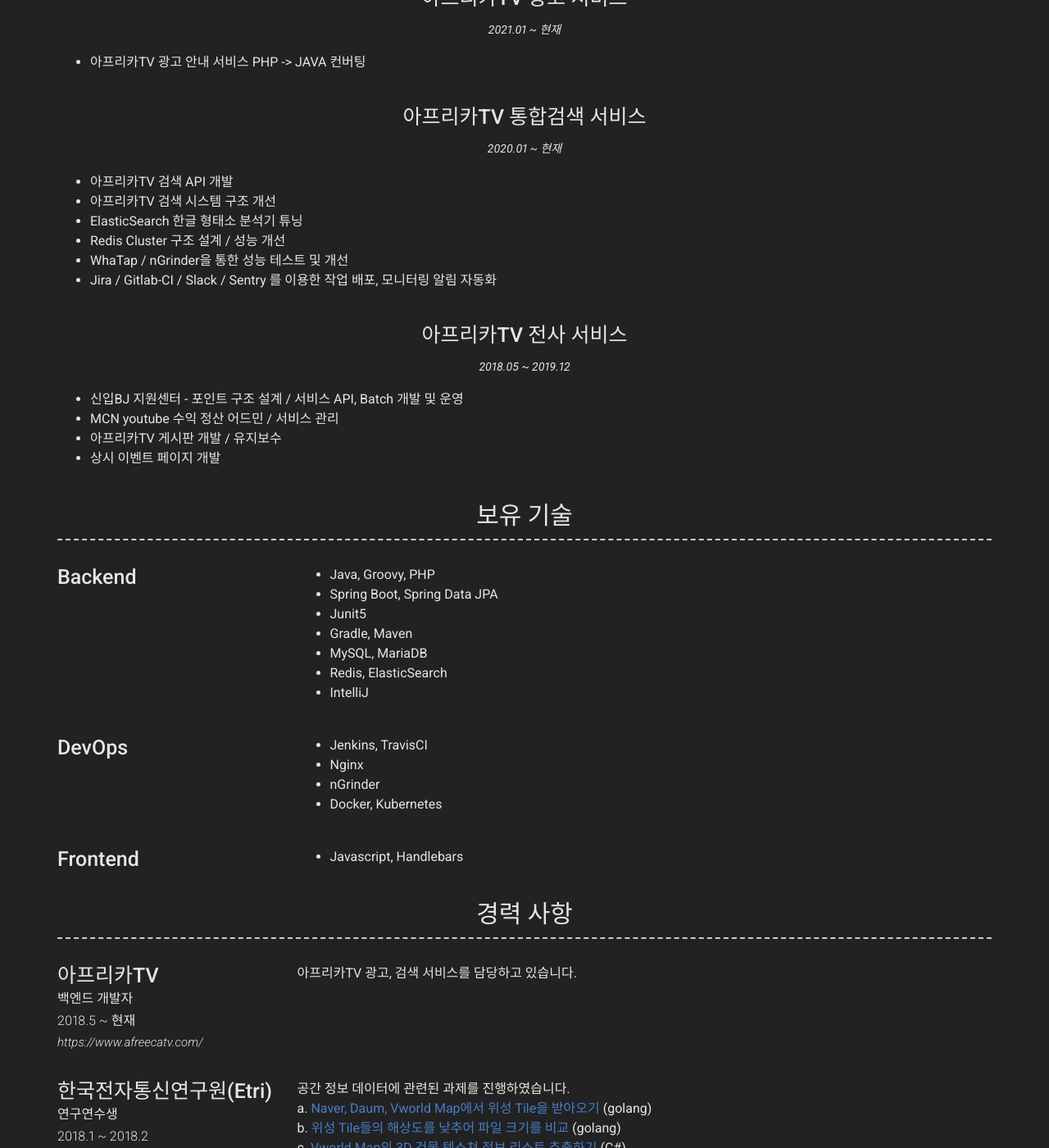
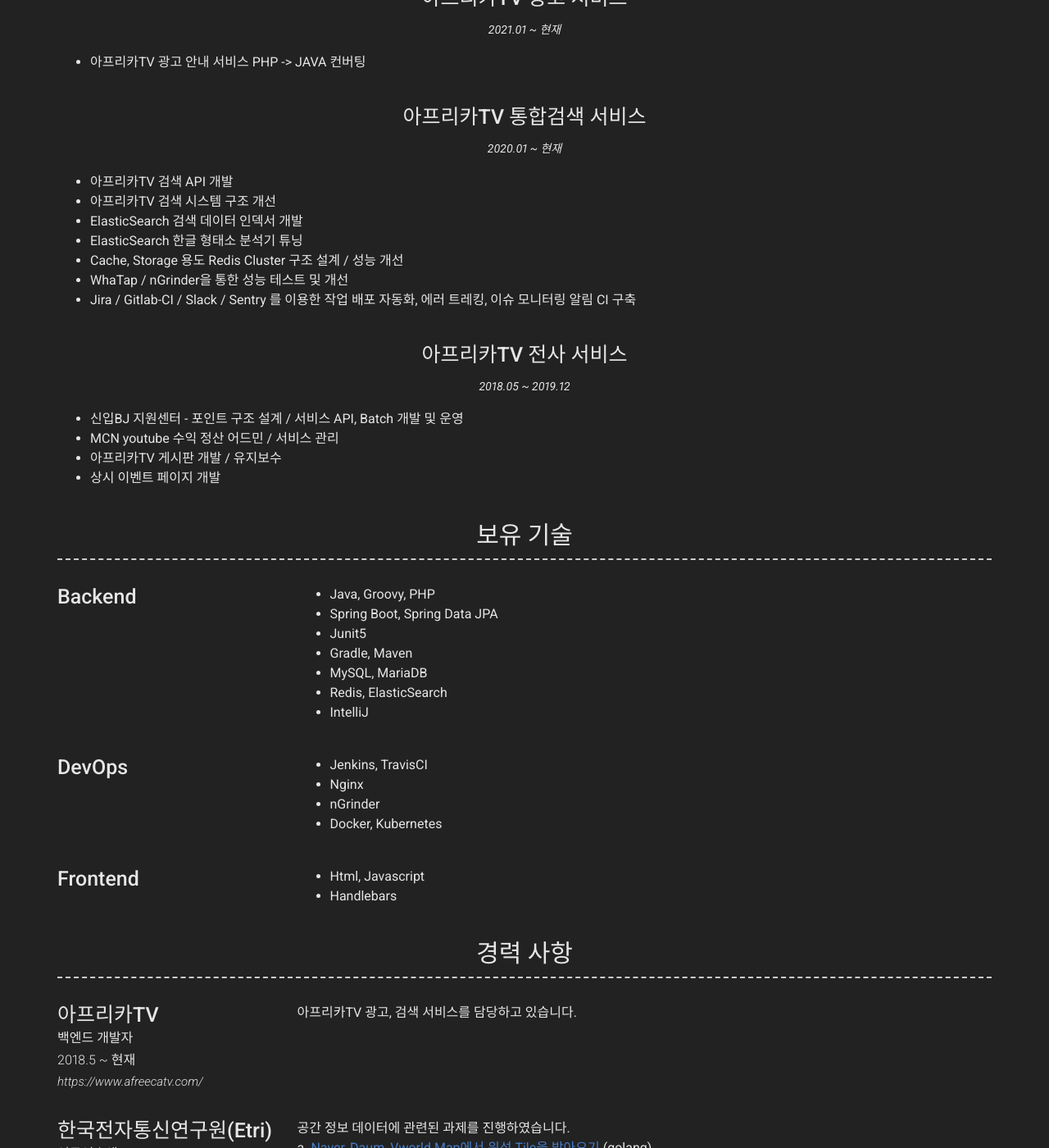
Before and after one commit to JinHyukParkk/JinHyukParkk.github.io, a Jekyll site: the page built from index.md, in a window 1280 px wide and 1400 px high, scrolled down 651 px. Shown: the whole window at 82% size. Built offline with Jekyll 4.4.1, drawn with Linux system fonts in a browser that asks for light colours; nearby versions of some CDN libraries.

Commit message:
update resume

```diff
--- a/_config.yml
+++ b/_config.yml
@@ -66,10 +66,11 @@ content:
         description: |
           * 아프리카TV 검색 API 개발
           * 아프리카TV 검색 시스템 구조 개선
+          * ElasticSearch 검색 데이터 인덱서 개발
           * ElasticSearch 한글 형태소 분석기 튜닝
-          * Redis Cluster 구조 설계 / 성능 개선
+          * Cache, Storage 용도 Redis Cluster 구조 설계 / 성능 개선
           * WhaTap / nGrinder을 통한 성능 테스트 및 개선
-          * Jira / Gitlab-CI / Slack / Sentry 를 이용한 작업 배포, 모니터링 알림 자동화
+          * Jira / Gitlab-CI / Slack / Sentry 를 이용한 작업 배포 자동화, 에러 트레킹, 이슈 모니터링 알림 CI 구축
 
       - layout: top-middle
         title: 아프리카TV 전사 서비스
@@ -106,7 +107,8 @@ content:
       - layout: left
         title: Frontend
         description: |
-          * Javascript, Handlebars
+          * Html, Javascript
+          * Handlebars
 
   - title: 경력 사항
     layout: list
```
